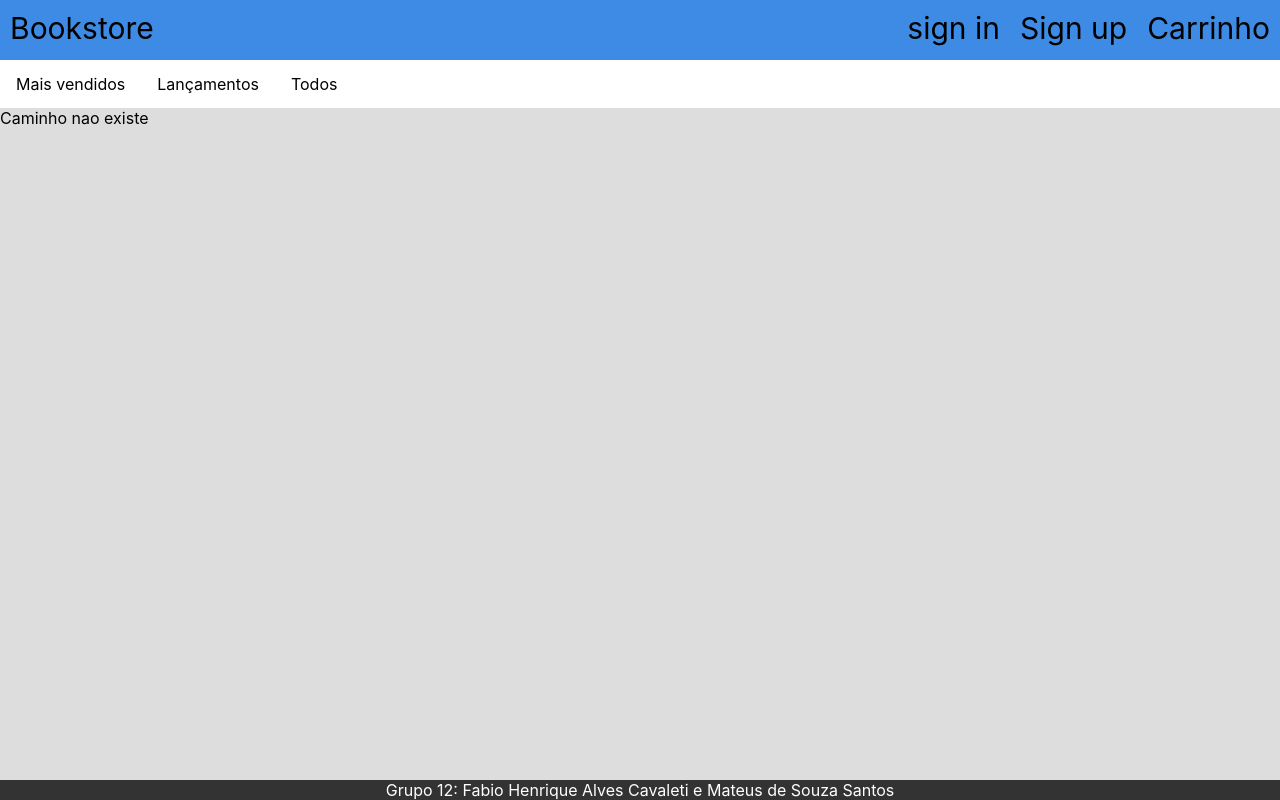
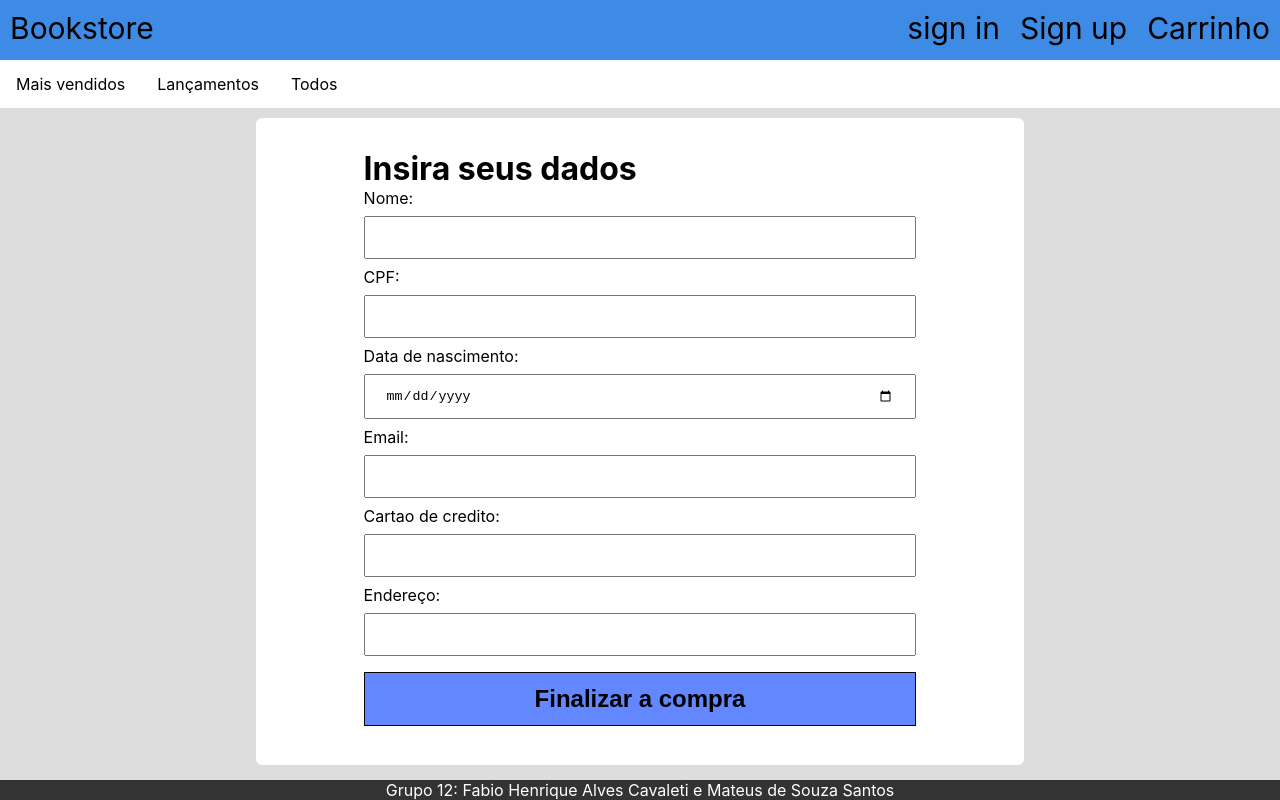
Before and after one commit to santosmat/web-project, a React (Create React App) app in the folder entrega02-clientside/: page /payment in a window 1280 px wide. Built offline with nearby package versions, Linux system fonts and the light colour scheme.

Commit message:
Formulário de pagamento reajustado, falta validação

```diff
--- a/entrega02-clientside/package.json
+++ b/entrega02-clientside/package.json
@@ -8,9 +8,11 @@
     "@testing-library/user-event": "^13.5.0",
     "react": "^18.1.0",
     "react-dom": "^18.1.0",
+    "react-hook-form": "^7.32.1",
     "react-router-dom": "^6.3.0",
     "react-scripts": "5.0.1",
-    "web-vitals": "^2.1.4"
+    "web-vitals": "^2.1.4",
+    "yup": "^0.32.11"
   },
   "scripts": {
     "start": "react-scripts start",
--- a/entrega02-clientside/src/App.js
+++ b/entrega02-clientside/src/App.js
@@ -7,6 +7,8 @@ import Book from './Components/Book';
 import Card from './Components/Card'
 import Home from './Components/Home'
 import BookInfo from './Components/BookPage'
+
+import Payment from './Components/Payment';
 
 import {BrowserRouter as Router, Route, Routes } from 'react-router-dom'
 import BookPage from './Components/BookPage';
@@ -67,6 +69,7 @@ function App() {
 
           <Routes>
             <Route path='/bookpage/:id' element={<BookPage bookList={bookList} addItem={addItem}/>} />
+            <Route path='/payment' element={<Payment cart={cart} clearCart={clearCart} />} />
             <Route path='/cart' element={<CartPage cart={cart} deleteItem={deleteItem} clearCart={clearCart}/>} />
             <Route exact path="/" element={<Home bookList={bookList}/>} />
             <Route path="*" element={
--- a/entrega02-clientside/src/Components/CartPage.js
+++ b/entrega02-clientside/src/Components/CartPage.js
@@ -62,7 +62,9 @@ const CartPage = ({cart, setCart, deleteItem, clearCart}) => {
                 <span>{total > 0.0 ? `Total: R$${total}` : `o carrinho está vazio`}</span>
             </div>
 
-            <button onClick={handleClickBuy} className='buy-cart-btn btn'>Finalizar Compra</button>
+                <Link to='/payment'>
+                    <button onClick={handleClickBuy} className='buy-cart-btn btn'>Finalizar Compra</button>
+                </Link>
                         <br />
                         <button onClick={handleClickClear} className='clear-cart-btn btn'>Limpar carrinho</button>
         </div>
--- /dev/null
+++ b/entrega02-clientside/src/Components/Payment.css
@@ -0,0 +1,27 @@
+
+.form{
+    width: 80%;
+    margin: auto;
+    box-sizing: border-box;
+    padding: 30px;
+}
+
+.form input {
+    width: 100%;
+    padding: 12px 20px;
+    margin: 8px 0px;
+    box-sizing: border-box;
+  }
+
+.payment-submit{
+    display: block;
+    margin: 10px auto;
+    padding: 20px;
+    width: 40%;
+    color: #000;
+    font-size: 24px;
+    font-weight: 700;
+    background-color: rgba(81, 122, 255, 0.90);
+    box-shadow: 0 0 0 0, 0 0 0 0;
+    border: 1px solid;
+}
--- /dev/null
+++ b/entrega02-clientside/src/Components/Payment.js
@@ -0,0 +1,25 @@
+import React from 'react';
+import './Payment.css'
+import PaymentForm from './PaymentForm';
+import {useForm} from 'react-hook-form'
+
+
+
+
+const Payment = (props) => {
+
+    const {register, handleSubmit, formState: { errors }} = useForm();
+
+    const onSubmit = data => {
+            console.log("Submissão efetuada com sucesso!!")
+            console.log(data);
+    }
+
+    return (
+        <div className='payment-container container-fluid'>
+            <PaymentForm></PaymentForm>
+        </div>
+     );
+}
+
+export default Payment;
--- /dev/null
+++ b/entrega02-clientside/src/Components/PaymentForm.js
@@ -0,0 +1,72 @@
+import React, { useState } from 'react';
+import { validate } from 'uuid';
+import * as yup from 'yup';
+
+
+const PaymentForm = (props) => {
+
+
+    // Refazer os formularios usando o useForm();
+    // Fazer função que verifica os dados corretamente, limpa carrinho e finaliza compra no submit
+    // Adicionar campo para cpf e data de nascimento
+
+
+
+    const [status, setStatus] = useState({ // Validação do formulario e exibição de
+        type: '',
+        message: ''
+    })
+
+    // Dados para a realização da compra
+    const [name, setName] = useState("");
+    const [card, setCard] = useState(""); // Numero cartao de credito
+    const [userId, setUserId] = useState("") // CPF
+    const [bornDate, setBornDate] = useState("")
+    const [email, setEmail] = useState("")
+    const [address, setAddress] = useState("");
+
+    const handleSubmit = async (e) =>{
+        e.preventDefault();
+
+
+
+        const paymentData = {name,userId,bornDate,email, card, address}
+        console.log(paymentData)
+
+    }
+
+    return (
+        <div className='form'>
+            <h1>Insira seus dados</h1>
+            <form onSubmit={handleSubmit}>
+                <label>
+                    Nome:
+                    <input type='text' value={name} onChange={(e) =>{setName(e.target.value)}} />
+                </label>
+                <label>
+                    CPF:
+                    <input type='text' value={userId} onChange={(e) =>{setUserId(e.target.value)}} />
+                </label>
+                <label>
+                    Data de nascimento:
+                    <input type='date' value={bornDate} onChange={(e) =>{setBornDate(e.target.value)}} />
+                </label>
+                <label>
+                    Email:
+                    <input type='email' value={email} onChange={(e) =>{setEmail(e.target.value)}} />
+                </label>
+                <label>
+                    Cartao de credito:
+                    <input type='text' value={card} onChange={(e) =>{setCard(e.target.value)}} />
+                </label>
+                <label>
+                    Endereço:
+                    <input type='text' value={address} onChange={(e) =>{setAddress(e.target.value)}} />
+                </label>
+                <input className='payment-submit btn' value='Finalizar a compra' type='submit' />
+            </form>
+        </div>
+     );
+}
+
+export default PaymentForm;
```
Also changed, not shown: 1 other file (tests, documents, lock files or other folders).
